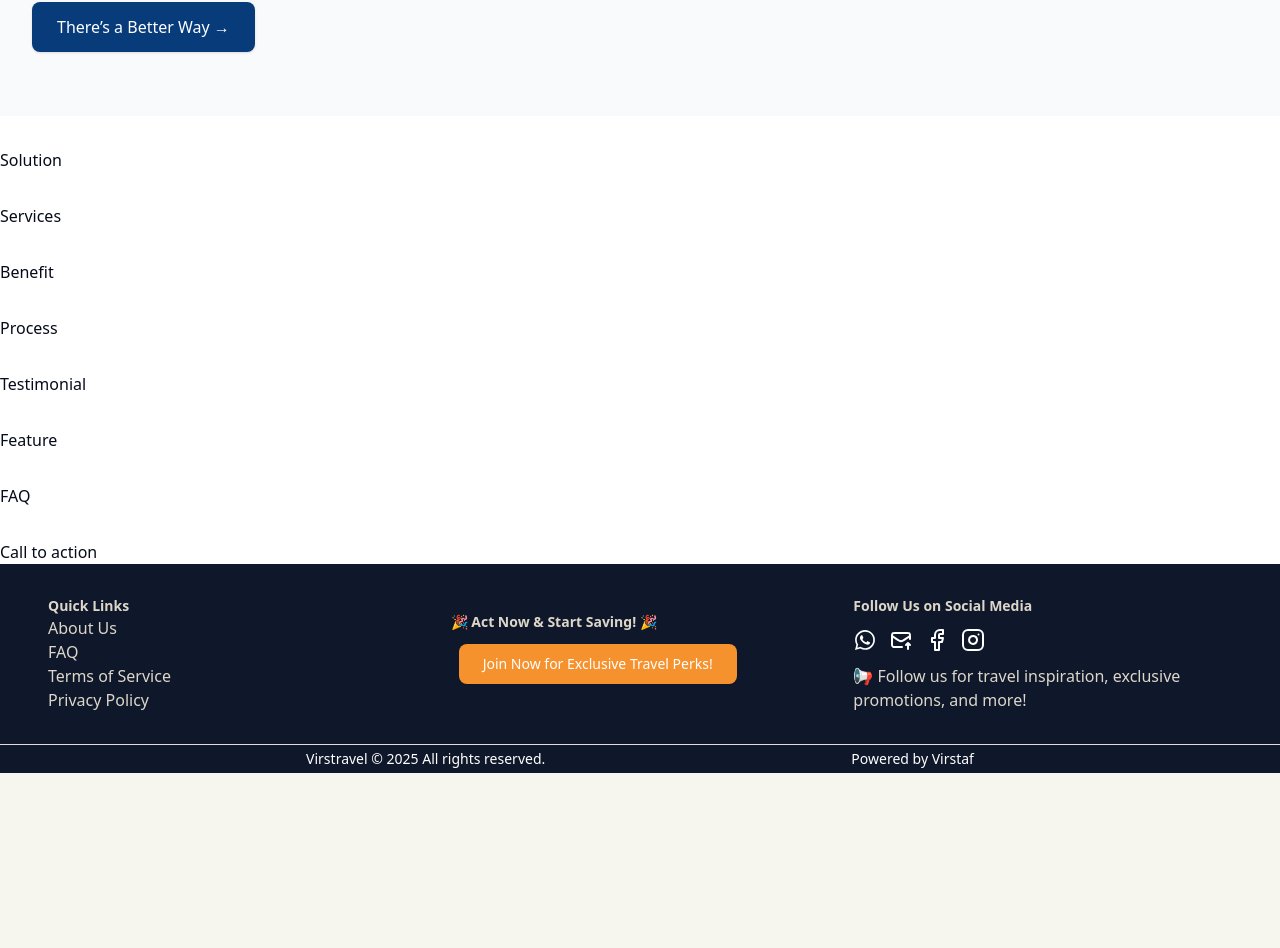
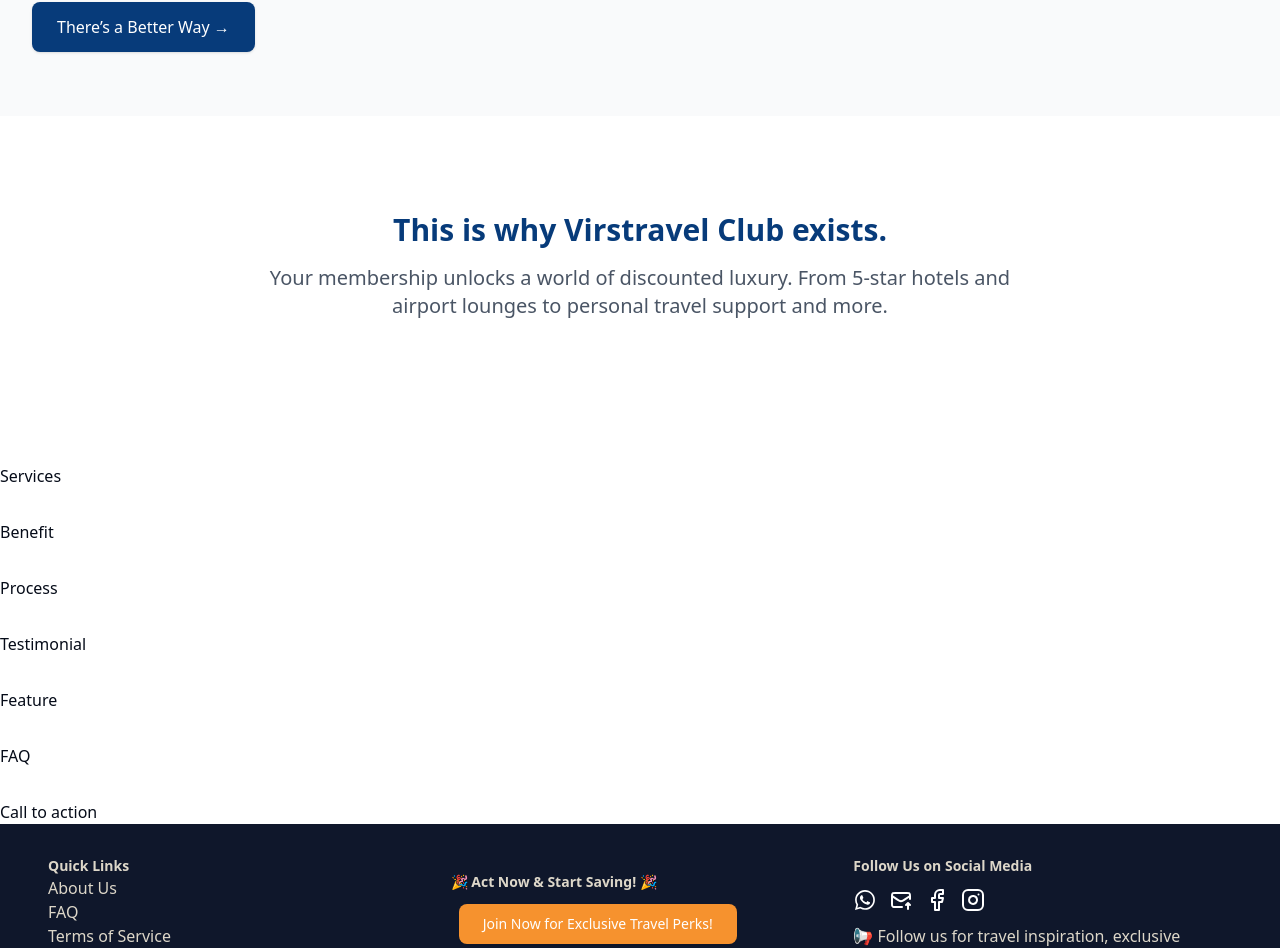
Before and after one commit to virstaf/bestravel, a Next.js app: page /homepage in a window 1280 px wide. Shown: the part 1289-2237 px from the top of the page. Before the commit the page ends 2062 px from the top, so only its background shows below. Built offline with nearby package versions, Linux system fonts and the light colour scheme; no server answers.

Commit message:
Solution Section

```diff
--- a/app/homepage/page.jsx
+++ b/app/homepage/page.jsx
@@ -1,5 +1,6 @@
 import Hero from "@/components/hero";
 import ProblemSection from "@/components/problem";
+import SolutionSection from "@/components/solution";
 import React from "react";
 
 const HomePage = () => {
@@ -12,7 +13,9 @@ const HomePage = () => {
         <section>
           <ProblemSection />
         </section>
-        <section>Solution</section>
+        <section>
+          <SolutionSection />
+        </section>
         <section>Services</section>
         <section>Benefit</section>
         <section>Process</section>
--- /dev/null
+++ b/components/solution.jsx
@@ -0,0 +1,21 @@
+import React from "react";
+
+const SolutionSection = () => {
+  return (
+    <section className="bg-white py-16 px-4 sm:px-6 lg:px-8">
+      <div className="max-w-7xl mx-auto">
+        <div className="text-center mb-12">
+          <h2 className="text-2xl sm:text-3xl font-bold text-primary">
+            This is why Virstravel Club exists.
+          </h2>
+          <p className="mt-4 text-xl text-gray-600 max-w-3xl mx-auto">
+            Your membership unlocks a world of discounted luxury. From 5-star
+            hotels and airport lounges to personal travel support and more.
+          </p>
+        </div>
+      </div>
+    </section>
+  );
+};
+
+export default SolutionSection;
```
